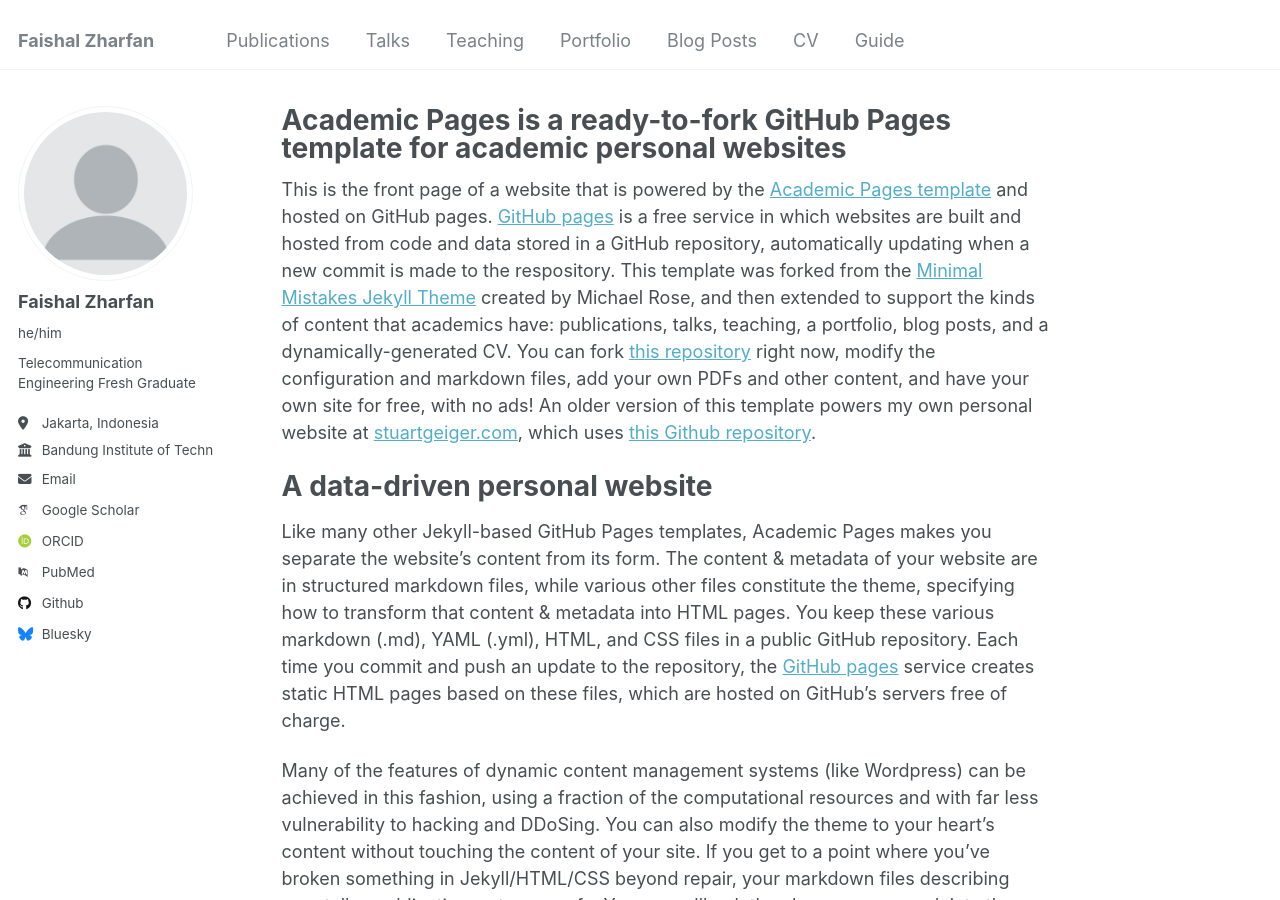
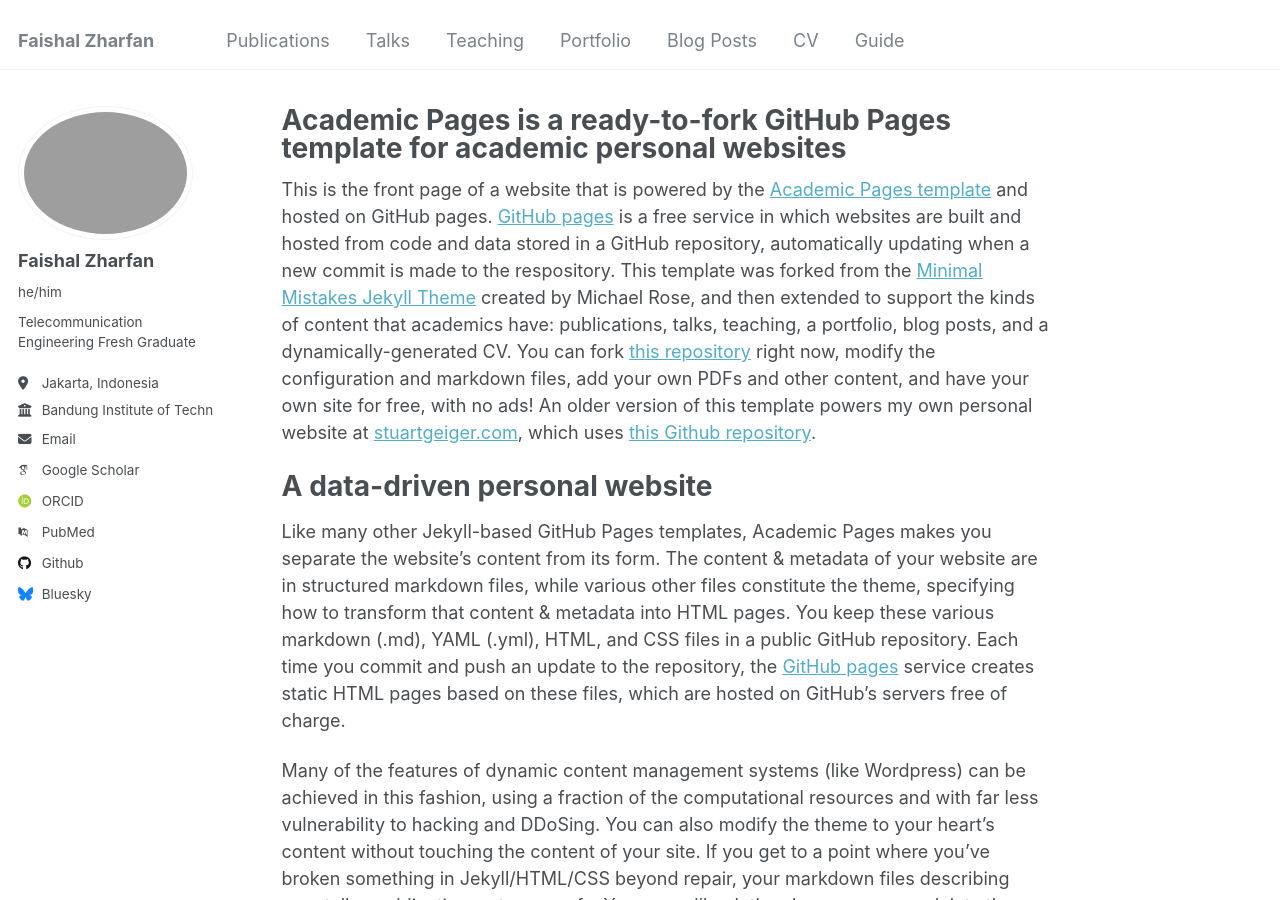
Before and after one commit to zharfanf/zharfanf.github.io, a Jekyll site: the page built from _pages/about.md, in a window 1280 px wide and 900 px high. Built offline with Jekyll 4.4.1, drawn with Linux system fonts in a browser that asks for light colours; some web fonts are replaced.

Commit message:
update content

```diff
--- a/_config.yml
+++ b/_config.yml
@@ -21,7 +21,7 @@ repository               : "academicpages/academicpages.github.io"
 #               Additional customization can be done by editing /_includes/author-profile.html
 author:
   # Biographic information
-  avatar           : "profile.png"
+  avatar           : "images/fai.png"
   name             : "Faishal Zharfan"
   pronouns         : "he/him"
   bio              : "Telecommunication Engineering Fresh Graduate"
@@ -43,7 +43,7 @@ author:
   bitbucket        : # Username - Update with your username on the site
   codepen          : # Username
   dribbble         : # Username
-  github           : "academicpages"
+  github           : "zharfanf"
   kaggle           : # Username
   stackoverflow    : # User number or user number and name (i.e., use "1" or "1/jeff-atwood")
 
```
Also changed, not shown: 1 other file.
